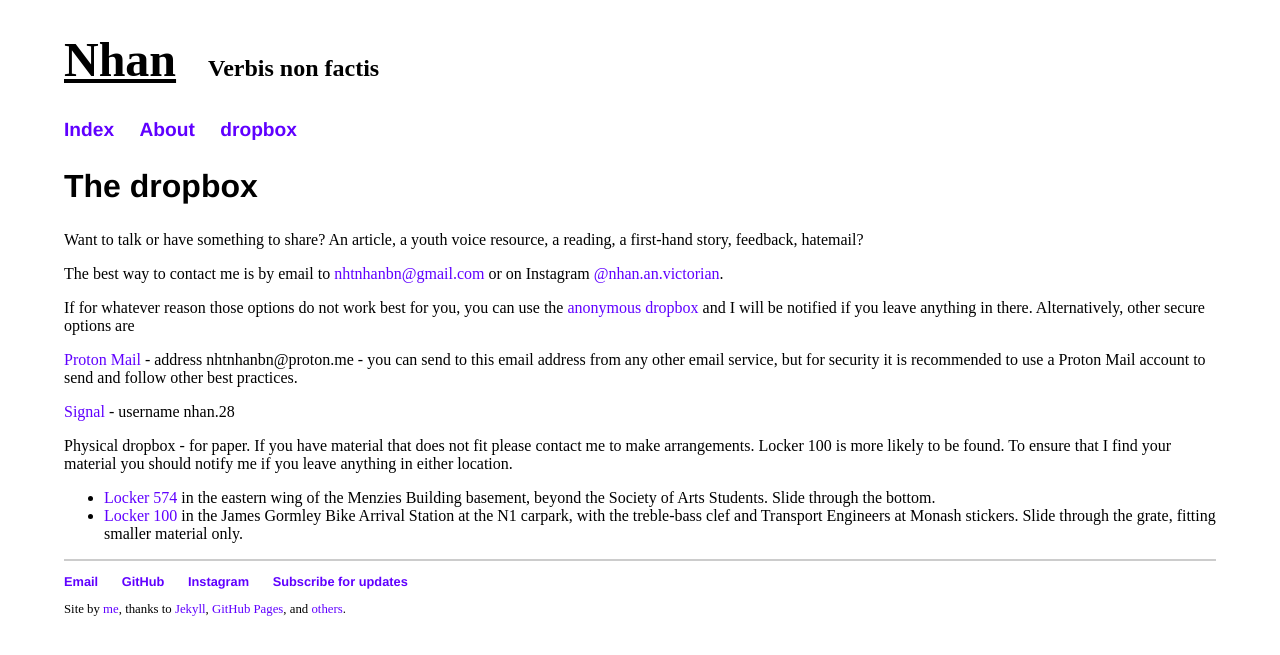
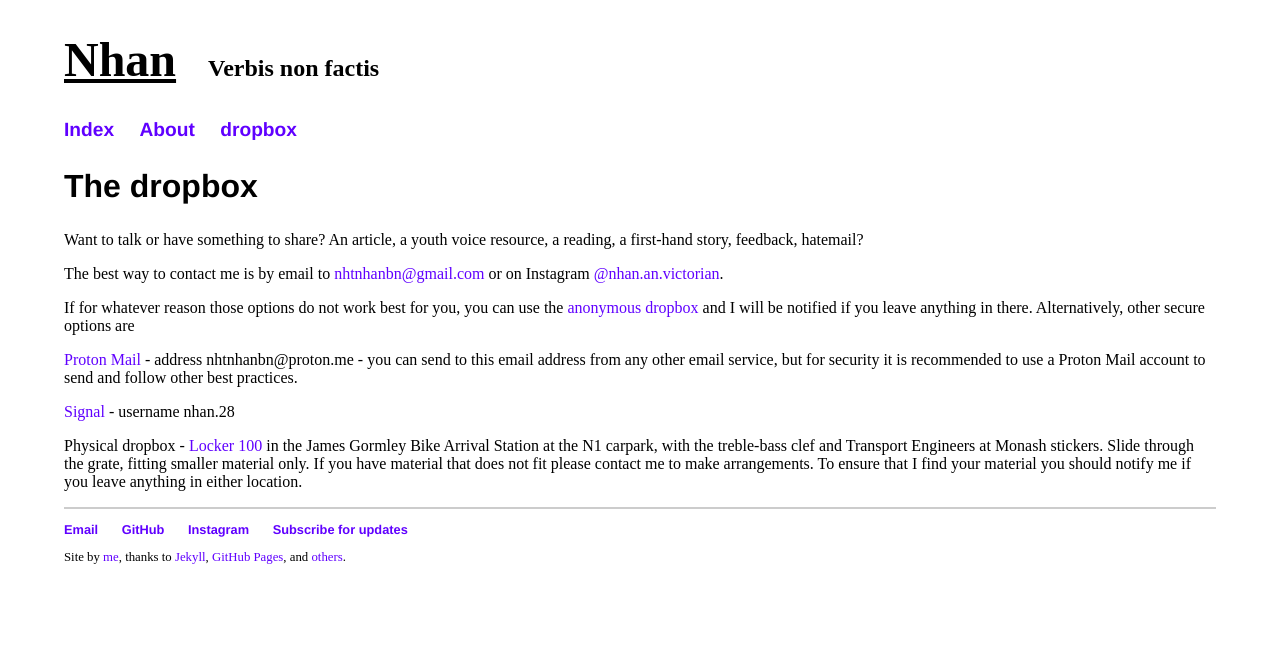
Before and after one commit to nhtnhanbn/nhtnhanbn.github.io, a Jekyll site: the page built from dropbox.md, in a window 1280 px wide. Shown: the top 655 px of the page. Built offline with Jekyll 4.4.1, drawn with Linux system fonts in a browser that asks for light colours; grey boxes are pictures that could not be loaded.

Commit message:
Remove Menzies locker from dropbox options

```diff
--- a/dropbox.md
+++ b/dropbox.md
@@ -17,6 +17,4 @@ Alternatively, other secure options are
 
 [Signal](https://signal.org) - username nhan.28
 
-Physical dropbox - for paper. If you have material that does not fit please contact me to make arrangements. Locker 100 is more likely to be found. To ensure that I find your material you should notify me if you leave anything in either location.
-- [Locker 574](https://maps.monash.edu/#v=1&zlevel=-1&center=145.133028,-37.912663&zoom=19.64&campusid=159&sharepoitype=poi&sharepoi=1163182) in the eastern wing of the Menzies Building basement, beyond the Society of Arts Students. Slide through the bottom.
-- [Locker 100](https://maps.monash.edu/#v=1&zlevel=1&center=145.131955,-37.908552&zoom=15.79&campusid=159&sharepoitype=poi&sharepoi=1000461229) in the James Gormley Bike Arrival Station at the N1 carpark, with the treble-bass clef and Transport Engineers at Monash stickers. Slide through the grate, fitting smaller material only.
+Physical dropbox - [Locker 100](https://maps.monash.edu/#v=1&zlevel=1&center=145.131955,-37.908552&zoom=15.79&campusid=159&sharepoitype=poi&sharepoi=1000461229) in the James Gormley Bike Arrival Station at the N1 carpark, with the treble-bass clef and Transport Engineers at Monash stickers. Slide through the grate, fitting smaller material only. If you have material that does not fit please contact me to make arrangements. To ensure that I find your material you should notify me if you leave anything in either location.
```
